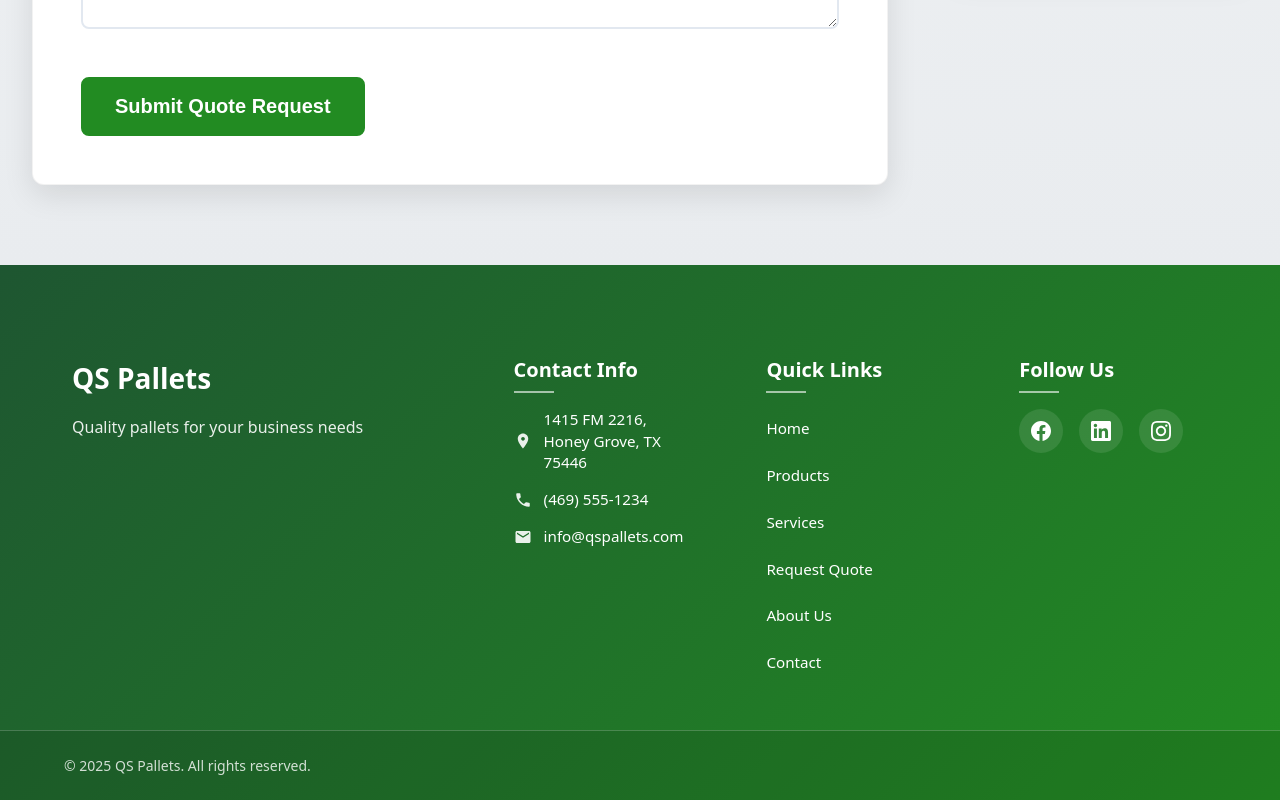
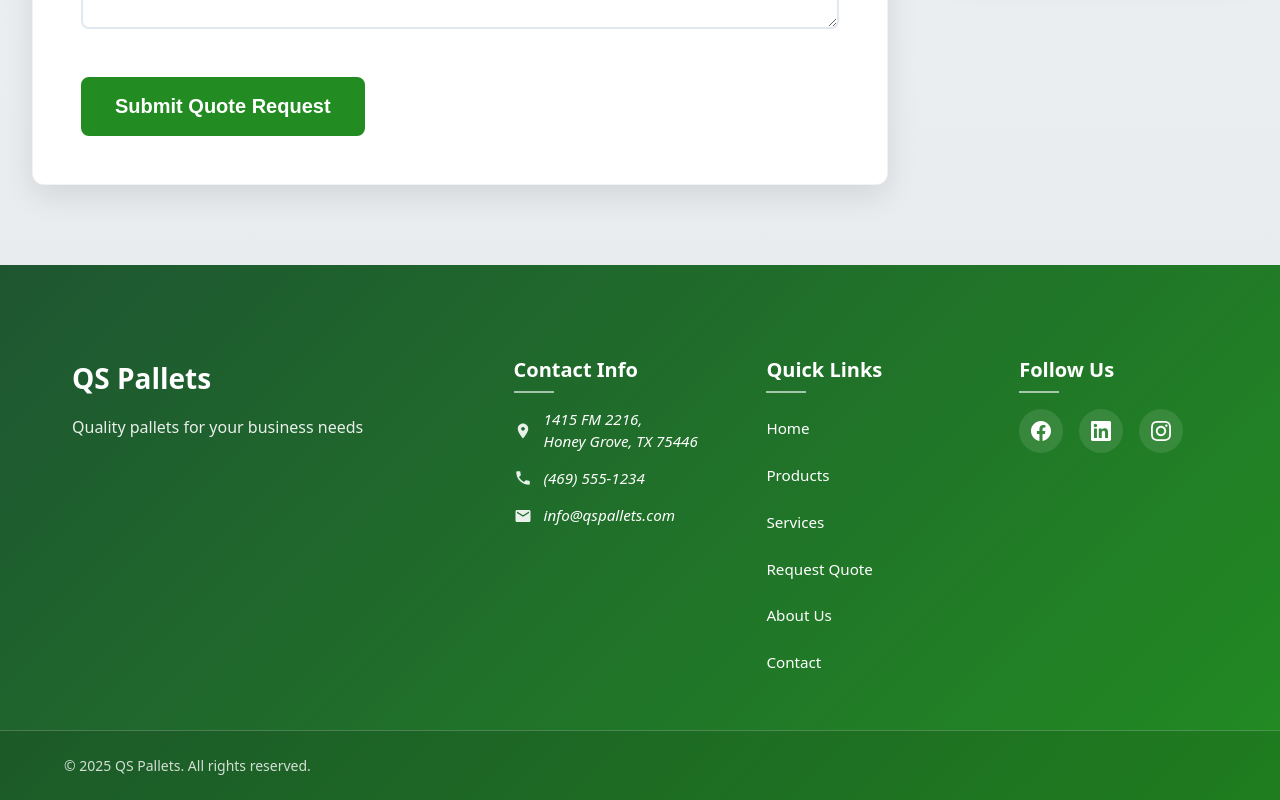
Before and after one commit to hquezada24/qs-pallets, a React (Vite) app: page /request-a-quote in a window 1280 px wide. Shown: the part 1791-2591 px from the top of the page. Built offline with nearby package versions, Linux system fonts and the light colour scheme; no server answers.

Commit message:
feat: add accessibility attributes and change links from a to React Router Link

```diff
--- a/src/components/common/Footer/Index.jsx
+++ b/src/components/common/Footer/Index.jsx
@@ -1,4 +1,5 @@
 import styles from "./Footer.module.css";
+import { Link } from "react-router-dom";
 
 const Footer = () => {
   const currentYear = new Date().getFullYear();
@@ -17,12 +18,13 @@ const Footer = () => {
 
         <div className={styles.section}>
           <h4 className={styles.sectionTitle}>Contact Info</h4>
-          <div className={styles.contactInfo}>
+          <address className={styles.contactInfo}>
             <div className={styles.contactItem}>
               <svg
                 className={styles.icon}
                 viewBox="0 0 24 24"
                 fill="currentColor"
+                aria-hidden="true"
               >
                 <path d="M12 2C8.13 2 5 5.13 5 9c0 5.25 7 13 7 13s7-7.75 7-13c0-3.87-3.13-7-7-7zm0 9.5c-1.38 0-2.5-1.12-2.5-2.5s1.12-2.5 2.5-2.5 2.5 1.12 2.5 2.5-1.12 2.5-2.5 2.5z" />
               </svg>
@@ -36,10 +38,15 @@ const Footer = () => {
                 className={styles.icon}
                 viewBox="0 0 24 24"
                 fill="currentColor"
+                aria-hidden="true"
               >
                 <path d="M6.62 10.79c1.44 2.83 3.76 5.14 6.59 6.59l2.2-2.2c.27-.27.67-.36 1.02-.24 1.12.37 2.33.57 3.57.57.55 0 1 .45 1 1V20c0 .55-.45 1-1 1-9.39 0-17-7.61-17-17 0-.55.45-1 1-1h3.5c.55 0 1 .45 1 1 0 1.25.2 2.45.57 3.57.11.35.03.74-.25 1.02l-2.2 2.2z" />
               </svg>
-              <a href="tel:+14695551234" className={styles.contactLink}>
+              <a
+                href="tel:+14695551234"
+                className={styles.contactLink}
+                aria-label="Call us at (469) 555-1234"
+              >
                 (469) 555-1234
               </a>
             </div>
@@ -48,52 +55,54 @@ const Footer = () => {
                 className={styles.icon}
                 viewBox="0 0 24 24"
                 fill="currentColor"
+                aria-hidden="true"
               >
                 <path d="M20 4H4c-1.1 0-1.99.9-1.99 2L2 18c0 1.1.9 2 2 2h16c1.1 0 2-.9 2-2V6c0-1.1-.9-2-2-2zm0 4l-8 5-8-5V6l8 5 8-5v2z" />
               </svg>
               <a
                 href="mailto:info@qspallets.com"
                 className={styles.contactLink}
+                aria-label="Email us at info@qspallets.com"
               >
                 info@qspallets.com
               </a>
             </div>
-          </div>
+          </address>
         </div>
 
         <div className={styles.section}>
           <h4 className={styles.sectionTitle}>Quick Links</h4>
           <nav className={styles.links} aria-label="Footer navigation">
-            <ul className={styles.linksList}>
+            <ul className={styles.linksList} role="list">
               <li>
-                <a href="/" className={styles.navLink}>
+                <Link to="/" className={styles.navLink}>
                   Home
-                </a>
+                </Link>
               </li>
               <li>
-                <a href="/products" className={styles.navLink}>
+                <Link to="/products" className={styles.navLink}>
                   Products
-                </a>
+                </Link>
               </li>
               <li>
-                <a href="/services" className={styles.navLink}>
+                <Link to="/services" className={styles.navLink}>
                   Services
-                </a>
+                </Link>
               </li>
               <li>
-                <a href="/request-a-quote" className={styles.navLink}>
+                <Link to="/request-a-quote" className={styles.navLink}>
                   Request Quote
-                </a>
+                </Link>
               </li>
               <li>
-                <a href="/about" className={styles.navLink}>
+                <Link to="/about" className={styles.navLink}>
                   About Us
-                </a>
+                </Link>
               </li>
               <li>
-                <a href="/contact" className={styles.navLink}>
+                <Link to="/contact" className={styles.navLink}>
                   Contact
-                </a>
+                </Link>
               </li>
             </ul>
           </nav>
@@ -113,6 +122,7 @@ const Footer = () => {
                 className={styles.socialIcon}
                 viewBox="0 0 24 24"
                 fill="currentColor"
+                aria-hidden="true"
               >
                 <path d="M24 12.073c0-6.627-5.373-12-12-12s-12 5.373-12 12c0 5.99 4.388 10.954 10.125 11.854v-8.385H7.078v-3.47h3.047V9.43c0-3.007 1.792-4.669 4.533-4.669 1.312 0 2.686.235 2.686.235v2.953H15.83c-1.491 0-1.956.925-1.956 1.874v2.25h3.328l-.532 3.47h-2.796v8.385C19.612 23.027 24 18.062 24 12.073z" />
               </svg>
@@ -128,6 +138,7 @@ const Footer = () => {
                 className={styles.socialIcon}
                 viewBox="0 0 24 24"
                 fill="currentColor"
+                aria-hidden="true"
               >
                 <path d="M20.447 20.452h-3.554v-5.569c0-1.328-.027-3.037-1.852-3.037-1.853 0-2.136 1.445-2.136 2.939v5.667H9.351V9h3.414v1.561h.046c.477-.9 1.637-1.85 3.37-1.85 3.601 0 4.267 2.37 4.267 5.455v6.286zM5.337 7.433c-1.144 0-2.063-.926-2.063-2.065 0-1.138.92-2.063 2.063-2.063 1.14 0 2.064.925 2.064 2.063 0 1.139-.925 2.065-2.064 2.065zm1.782 13.019H3.555V9h3.564v11.452zM22.225 0H1.771C.792 0 0 .774 0 1.729v20.542C0 23.227.792 24 1.771 24h20.451C23.2 24 24 23.227 24 22.271V1.729C24 .774 23.2 0 22.222 0h.003z" />
               </svg>
@@ -143,6 +154,7 @@ const Footer = () => {
                 className={styles.socialIcon}
                 viewBox="0 0 24 24"
                 fill="currentColor"
+                aria-hidden="true"
               >
                 <path d="M12 2.163c3.204 0 3.584.012 4.85.07 3.252.148 4.771 1.691 4.919 4.919.058 1.265.069 1.645.069 4.849 0 3.205-.012 3.584-.069 4.849-.149 3.225-1.664 4.771-4.919 4.919-1.266.058-1.644.07-4.85.07-3.204 0-3.584-.012-4.849-.07-3.26-.149-4.771-1.699-4.919-4.92-.058-1.265-.07-1.644-.07-4.849 0-3.204.013-3.583.07-4.849.149-3.227 1.664-4.771 4.919-4.919 1.266-.057 1.645-.069 4.849-.069zm0-2.163c-3.259 0-3.667.014-4.947.072-4.358.2-6.78 2.618-6.98 6.98-.059 1.281-.073 1.689-.073 4.948 0 3.259.014 3.668.072 4.948.2 4.358 2.618 6.78 6.98 6.98 1.281.058 1.689.072 4.948.072 3.259 0 3.668-.014 4.948-.072 4.354-.2 6.782-2.618 6.979-6.98.059-1.28.073-1.689.073-4.948 0-3.259-.014-3.667-.072-4.947-.196-4.354-2.617-6.78-6.979-6.98-1.281-.059-1.69-.073-4.949-.073zm0 5.838c-3.403 0-6.162 2.759-6.162 6.162s2.759 6.163 6.162 6.163 6.162-2.759 6.162-6.163c0-3.403-2.759-6.162-6.162-6.162zm0 10.162c-2.209 0-4-1.79-4-4 0-2.209 1.791-4 4-4s4 1.791 4 4c0 2.21-1.791 4-4 4zm6.406-11.845c-.796 0-1.441.645-1.441 1.44s.645 1.44 1.441 1.44c.795 0 1.439-.645 1.439-1.44s-.644-1.44-1.439-1.44z" />
               </svg>
```
